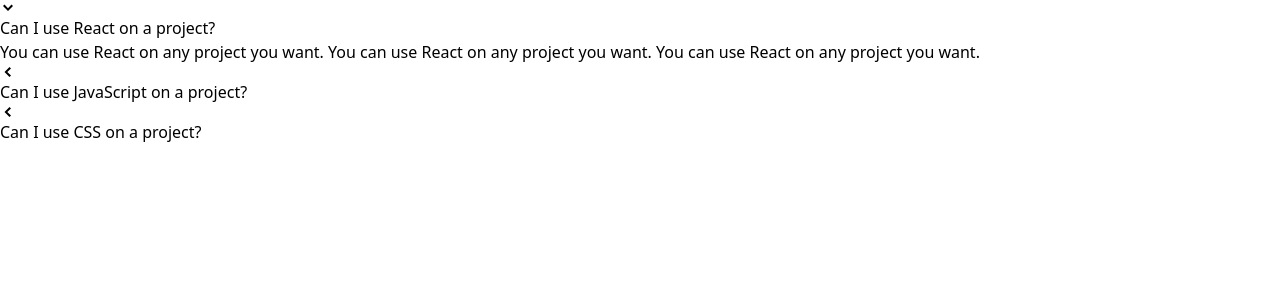
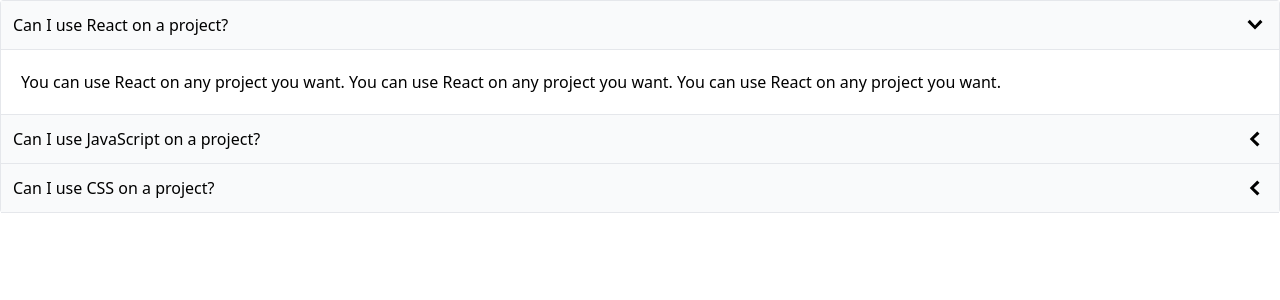
Before and after one commit to VsevolodPantjukhin/comps, a React (Create React App) app: page / in a window 1280 px wide. Shown: the top 300 px of the page. Built offline with nearby package versions, Linux system fonts and the light colour scheme.

Commit message:
Adding Styling

```diff
--- a/src/components/Accordion/Accordion.js
+++ b/src/components/Accordion/Accordion.js
@@ -12,25 +12,28 @@ const Accordion = ({ items }) => {
     const isExpanded = index === expandedIndex;
 
     const icon = (
-      <span>{isExpanded ? <GoChevronDown /> : <GoChevronLeft />}</span>
+      <span className="text-2xl">
+        {isExpanded ? <GoChevronDown /> : <GoChevronLeft />}
+      </span>
     );
 
     return (
       <div key={item.id}>
         <div
+          className="flex justify-between p-3 bg-gray-50 border-b items-center cursor-pointer"
           onClick={() => {
             handleClick(index);
           }}
         >
+          {item.label}
           {icon}
-          {item.label}
         </div>
-        {isExpanded && <div>{item.content}</div>}
+        {isExpanded && <div className="border-b p-5">{item.content}</div>}
       </div>
     );
   });
 
-  return <div>{renderedItems}</div>;
+  return <div className="border-x border-t rounded">{renderedItems}</div>;
 };
 
 export default Accordion;
```
